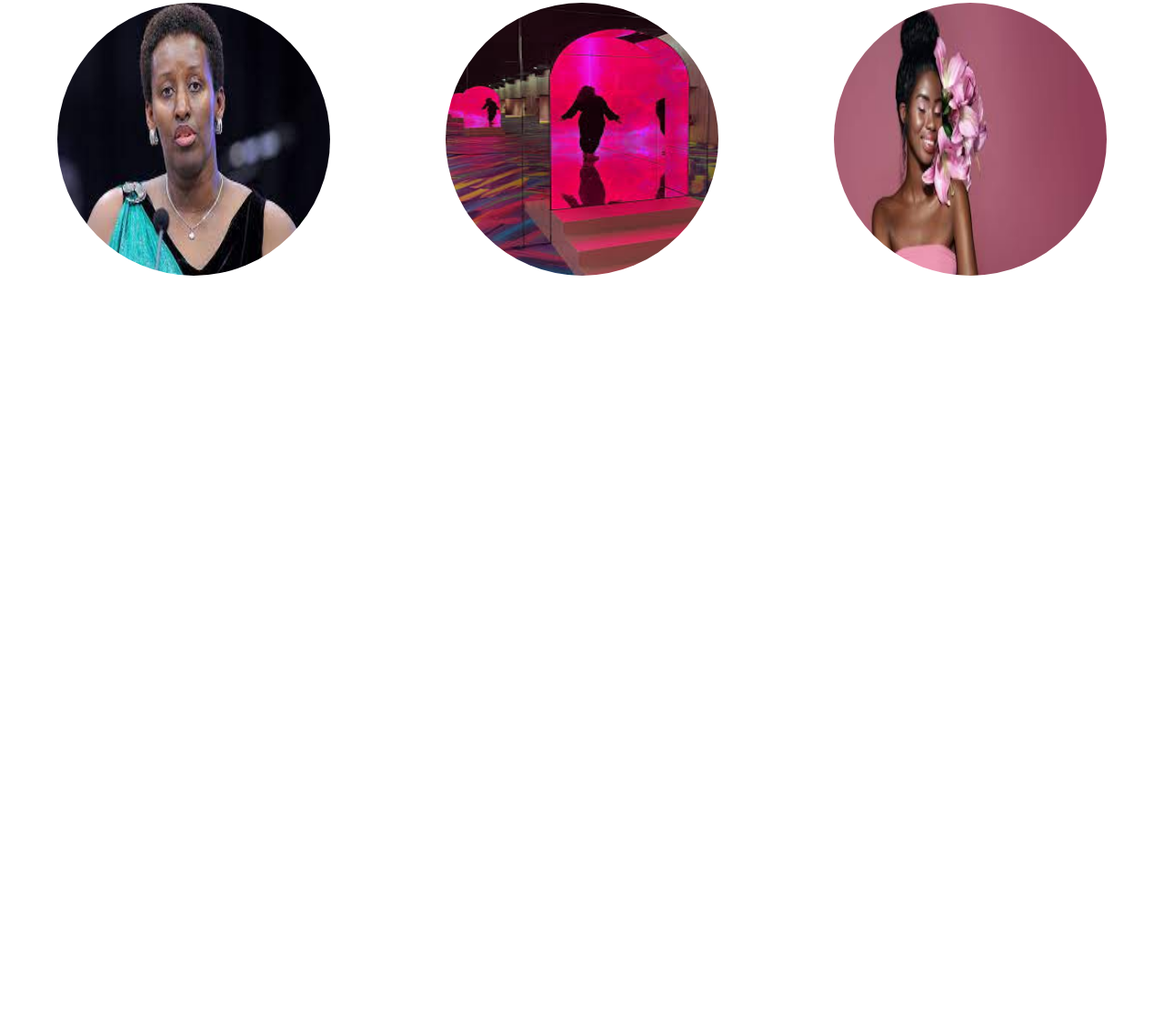
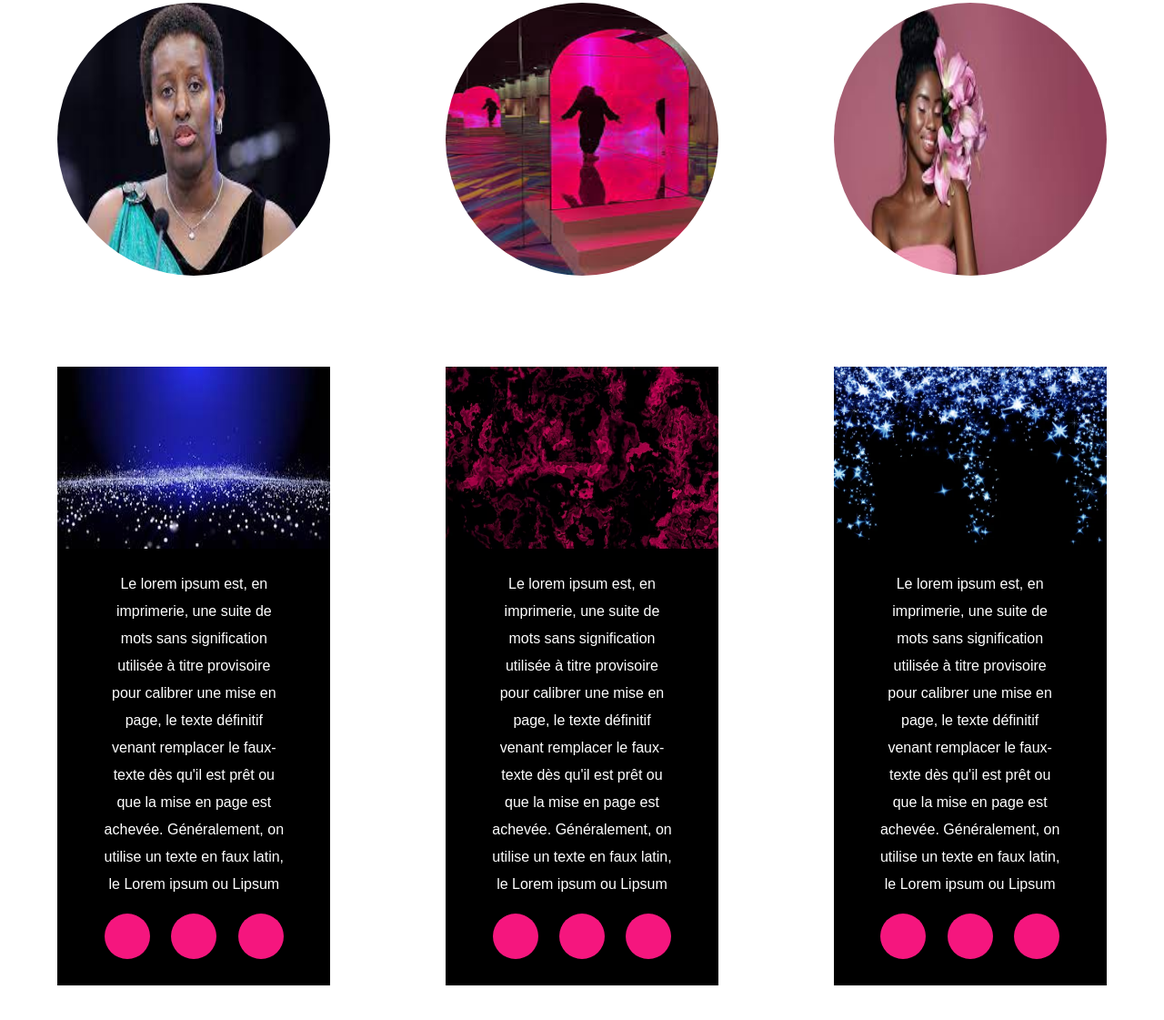
Before and after one commit to FadwaElouah/Brief2, a plain HTML site: page About.html in a window 1280 px wide. Shown: the part 1197-2318 px from the top of the page at 91% size. Before the commit the page ends 1600 px from the top, so only its background shows below. Drawn offline with Linux system fonts and the light colour scheme.

Commit message:
terminer partie section2

```diff
--- a/About.css
+++ b/About.css
@@ -141,11 +141,11 @@
     text-align: center;
     padding: 113px 0;
   }
-  .div2{
+  .div1{
     width: 50%;
 
   }
-  .div2 p{
+  .div1 p{
 
     width: 52%;
     font-size: 12px;
@@ -154,9 +154,9 @@
     line-height: 23px;
   }
   /* ===end main== */
-  /* ===section==== */
+  /* ===section one==== */
 
-  .section{
+  .section1{
     width: 100%;
     height: 300px;
     display: flex;
@@ -164,10 +164,50 @@
     margin: 100px 0;
 
   }
-  .section img{
+  .section1 img{
     width: 300px;
     height: 300px;
     border-radius: 50%;
   }
 
-   /* ===section==== */
+   /* ===end section one==== */
+
+   /* ====section two==== */
+   .section2{
+    width: 100%;
+    display: flex;
+    justify-content: space-around;
+    margin-bottom: 50px;
+   }
+   .section2 .div2{
+    width: 300px;
+    height: 680px;
+    background-color: black;
+
+   }
+   .div2 img{
+    width: 300px;
+    height: 200px;
+   }
+   .section2 p{
+    width: 200px;
+    margin: auto;
+    text-align: center;
+    line-height: 30px;
+    color: white;
+    font-family: sans-serif;
+    margin-top: 20px;
+   }
+
+   .section2 .circles{
+    width: 220px;
+    display: flex;
+    justify-content: space-around;
+    margin: 17px auto;
+   }
+   .section2 .circle{
+    width: 50px;
+    height: 50px;
+    border-radius: 50%;
+    background-color: #F5167E;
+   }
--- a/About.html
+++ b/About.html
@@ -49,84 +49,81 @@
     <!-- === main ==== -->
     <main class="main-div">
       <div class="titre2">
-            <h2>
-                We Make Nature Accessible
-            </h2>
+        <h2>We Make Nature Accessible</h2>
       </div>
-        <div class="div2">
+      <div class="div1">
         <p>
-                Le lorem ipsum est, en imprimerie,
-                une suite de mots sans signification utilisée à titre provisoire
-                 pour calibrer une mise en page, le texte définitif venant
-                 remplacer le faux-texte dès qu'il est prêt ou que la mise en page est achevée.
+          Le lorem ipsum est, en imprimerie, une suite de mots sans
+          signification utilisée à titre provisoire pour calibrer une mise en
+          page, le texte définitif venant remplacer le faux-texte dès qu'il est
+          prêt ou que la mise en page est achevée.
         </p>
       </div>
     </main>
 
     <!-- === main ==== -->
-     <!-- ===section=== -->
-      <section class="section">
-        <img src="img3/img2.jpg" alt="">
-        <img src="img3/img4.jpg" alt="">
-        <img src="img3/img3.jpg" alt="">
+    <!-- ===section one=== -->
+    <section class="section1">
+      <img src="img3/img2.jpg" alt="" />
+      <img src="img3/img4.jpg" alt="" />
+      <img src="img3/img3.jpg" alt="" />
+    </section>
+    <!-- ===end section one=== -->
+    <!-- ====section two=== -->
 
-      </section>
-       <!-- ===section=== -->
+    <section class="section2">
+      <div class="div2">
+        <img src="img3/img5.jpg" alt="" />
+        <p>
+          Le lorem ipsum est, en imprimerie, une suite de mots sans
+          signification utilisée à titre provisoire pour calibrer une mise en
+          page, le texte définitif venant remplacer le faux-texte dès qu'il est
+          prêt ou que la mise en page est achevée. Généralement, on utilise un
+          texte en faux latin, le Lorem ipsum ou Lipsum
+        </p>
+        <div class="circles">
+          <div class="circle"></div>
+          <div class="circle"></div>
+          <div class="circle"></div>
+        </div>
+      </div>
+      <div class="div2">
+        <img src="img3/img6.avif" alt="" />
+        <p>
+          Le lorem ipsum est, en imprimerie, une suite de mots sans
+          signification utilisée à titre provisoire pour calibrer une mise en
+          page, le texte définitif venant remplacer le faux-texte dès qu'il est
+          prêt ou que la mise en page est achevée. Généralement, on utilise un
+          texte en faux latin, le Lorem ipsum ou Lipsum
+        </p>
+        <div class="circles">
+          <div class="circle"></div>
+          <div class="circle"></div>
+          <div class="circle"></div>
+        </div>
+      </div>
+      <div class="div2">
+        <img src="img3/img7.jpg" alt="" />
+        <p>
+          Le lorem ipsum est, en imprimerie, une suite de mots sans
+          signification utilisée à titre provisoire pour calibrer une mise en
+          page, le texte définitif venant remplacer le faux-texte dès qu'il est
+          prêt ou que la mise en page est achevée. Généralement, on utilise un
+          texte en faux latin, le Lorem ipsum ou Lipsum
+        </p>
+        <div class="circles">
+          <div class="circle"></div>
+          <div class="circle"></div>
+          <div class="circle"></div>
+        </div>
+      </div>
 
 
 
 
 
 
-
-
-
-
-
-
-
-
-
-
-
-
-
-
-
-
-
-
-
-
-
-
-
-
-
-
-
-
-
-
-
-
-
-
-
-
-
-
-
-
-
-
-
-
-
-
-
-
-
+    </section>
 
 
     <!--
```
Also changed, not shown: img3/img6.avif (added), img3/img6.webp (deleted), img6.avif (added). Lines whose indentation alone changed are shown as unchanged.
